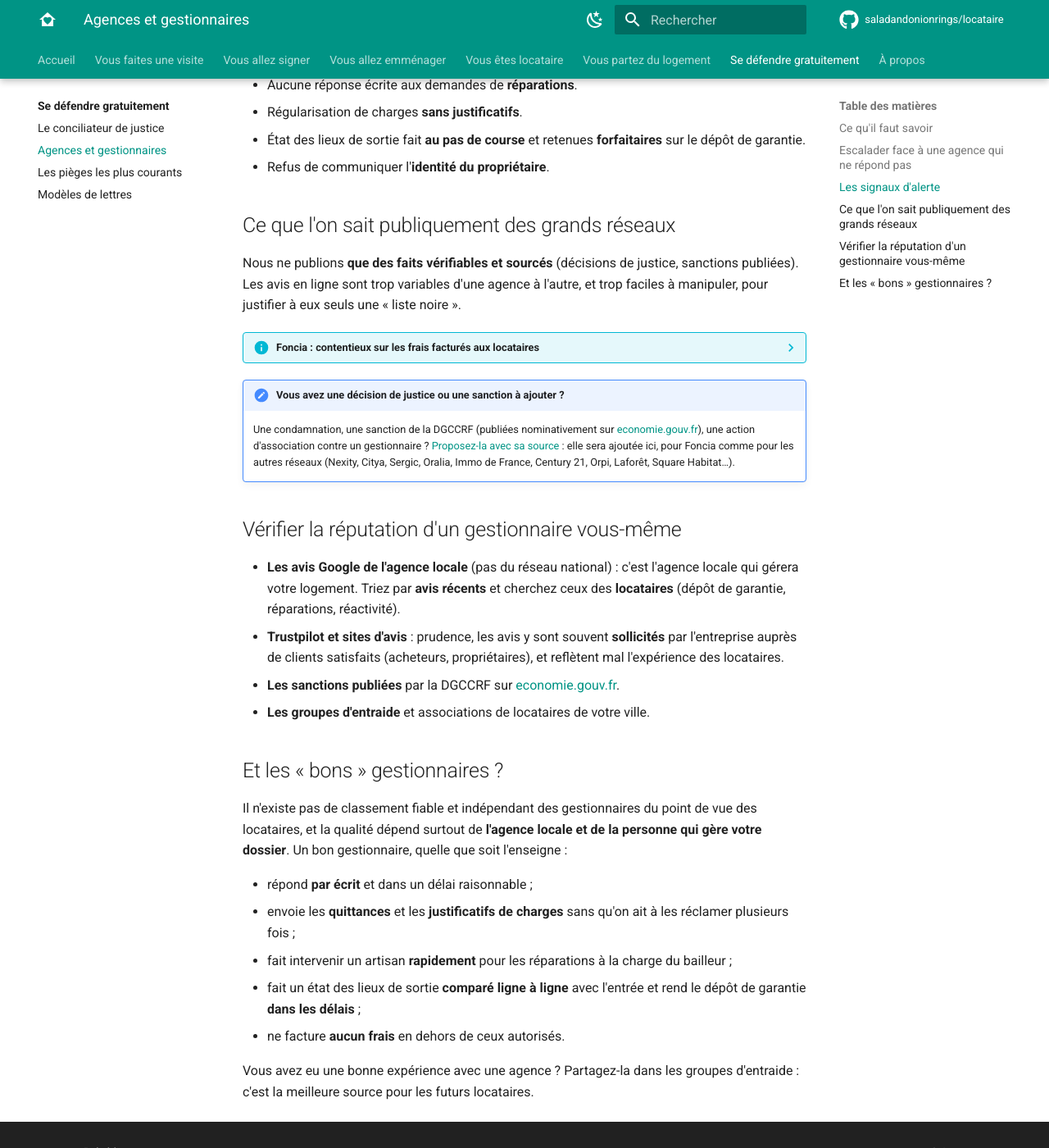
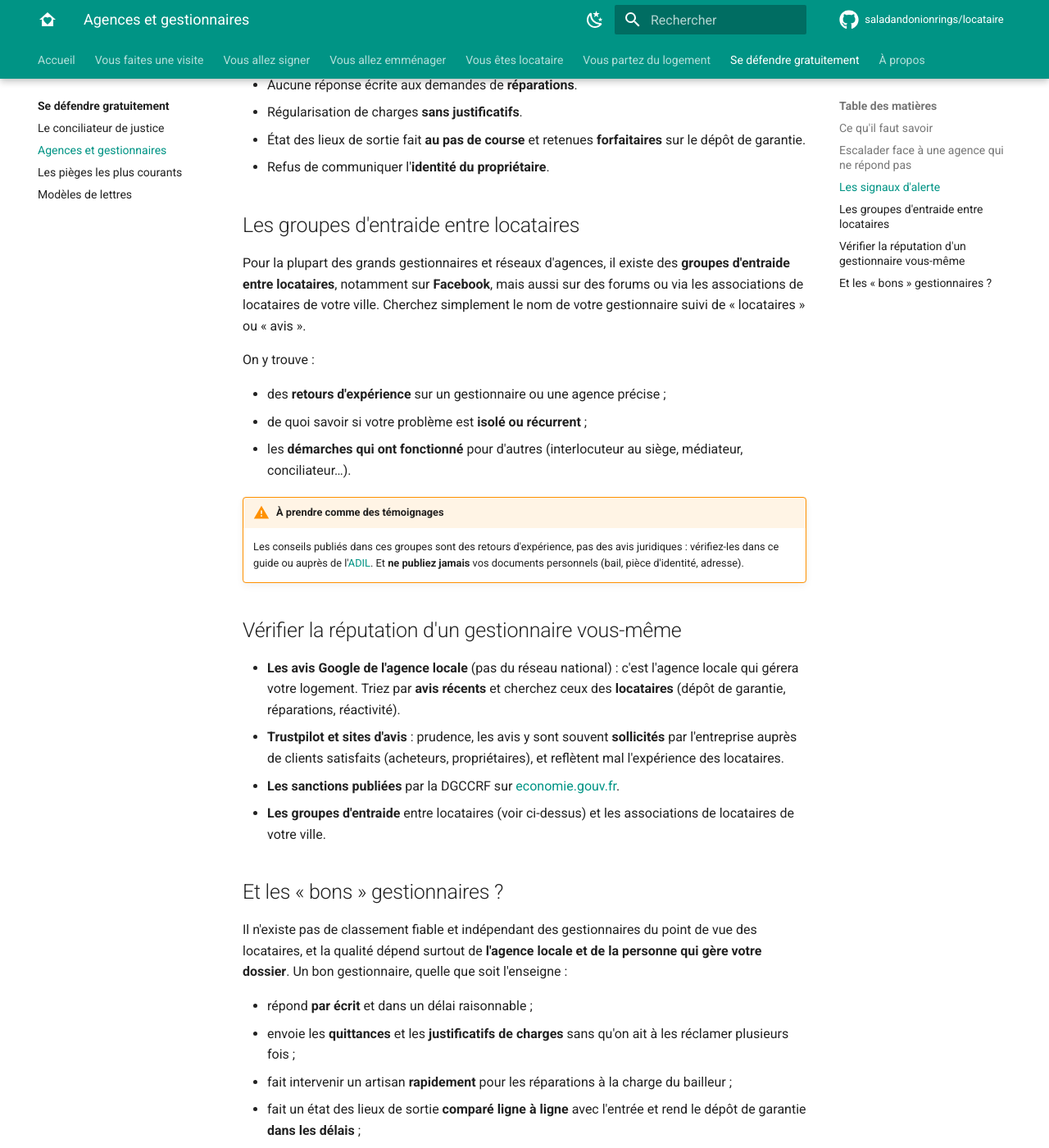
Before and after one commit to saladandonionrings/locataire, an MkDocs documentation site: the page built from docs/recours/gestionnaires.md, in a window 1280 px wide and 1400 px high, scrolled down 1205 px. Shown: the whole window at 82% size. Built offline with MkDocs 1.6.1 and Material for MkDocs 9.7.7, drawn with Linux system fonts in a browser that asks for light colours; comment, search, counter and statistics services are not loaded.

Commit message:
Retire les mentions de gestionnaires nommés au profit des groupes d'entraide
Remplace la section sur un réseau d'agences en particulier par une
présentation générale des groupes d'entraide entre locataires.

Co-Authored-By: Claude Opus 5.5 <noreply@anthropic.com>
Claude-Session: https://claude.ai/code/session_01E8eQTnP3uKNNUMfDPmtbKP

```diff
--- a/docs/recours/gestionnaires.md
+++ b/docs/recours/gestionnaires.md
@@ -30,27 +30,25 @@ Beaucoup de locataires n'ont **jamais affaire à leur propriétaire**, mais à u
 - État des lieux de sortie fait **au pas de course** et retenues **forfaitaires** sur le dépôt de garantie.
 - Refus de communiquer l'**identité du propriétaire**.
 
-## Ce que l'on sait publiquement des grands réseaux
+## Les groupes d'entraide entre locataires
 
-Nous ne publions **que des faits vérifiables et sourcés** (décisions de justice, sanctions publiées). Les avis en ligne sont trop variables d'une agence à l'autre, et trop faciles à manipuler, pour justifier à eux seuls une « liste noire ».
+Pour la plupart des grands gestionnaires et réseaux d'agences, il existe des **groupes d'entraide entre locataires**, notamment sur **Facebook**, mais aussi sur des forums ou via les associations de locataires de votre ville. Cherchez simplement le nom de votre gestionnaire suivi de « locataires » ou « avis ».
 
-??? info "Foncia : contentieux sur les frais facturés aux locataires"
-    - **2013** : à la suite d'une action de l'UFC-Que Choisir, le **tribunal de grande instance de Paris** (jugement du 3 décembre 2013) a jugé illicites plusieurs frais facturés aux locataires par différentes agences, visant notamment pour Foncia le « service d'avis d'échéance » et le « Pass-location », sous astreinte. ([LocService](https://www.locservice.fr/actualites/ufc-choisir-attaque-foncia-frais-abusifs-factures-aux-locataires-1937.html))
-    - **2014** : l'UFC-Que Choisir lance contre Foncia la **première action de groupe** en France, au sujet des frais d'avis d'échéance (environ 318 000 locataires et 44 millions d'euros réclamés). ([Que Choisir](https://www.quechoisir.org/action-ufc-que-choisir-l-ufc-que-choisir-lance-la-premiere-action-de-groupe-contre-foncia-groupe-44-millions-d-euros-doivent-etre-reverses-aux-locataires-n12371/))
-    - **Issue** : l'action de groupe a été déclarée **irrecevable** par le tribunal de Nanterre, puis l'UFC a été **déboutée en appel** (cour d'appel de Versailles, 20 mai 2021). ([LocService](https://www.locservice.fr/actualites/facturations-illicites-lufc-que-choisir-perd-son-proces-contre-foncia-4898.html))
-    - **À retenir pour vous** : quoi qu'il en soit de ces procédures, la loi est claire depuis : la **quittance est gratuite** <span class="loi">art. 21</span> et les frais d'envoi de quittance sont interdits <span class="loi">art. 4</span>. Refusez tout « frais d'avis d'échéance ».
+On y trouve :
 
-    **Entraide** : le groupe Facebook [« Je suis chez Foncia… »](https://www.facebook.com/groups/foncia/) réunit des locataires gérés par Foncia qui partagent leurs problèmes et les démarches qui ont fonctionné.
+- des **retours d'expérience** sur un gestionnaire ou une agence précise ;
+- de quoi savoir si votre problème est **isolé ou récurrent** ;
+- les **démarches qui ont fonctionné** pour d'autres (interlocuteur au siège, médiateur, conciliateur…).
 
-!!! note "Vous avez une décision de justice ou une sanction à ajouter ?"
-    Une condamnation, une sanction de la DGCCRF (publiées nominativement sur [economie.gouv.fr](https://www.economie.gouv.fr/dgccrf)), une action d'association contre un gestionnaire ? [Proposez-la avec sa source](https://github.com/saladandonionrings/locataire/issues/new/choose) : elle sera ajoutée ici, pour Foncia comme pour les autres réseaux (Nexity, Citya, Sergic, Oralia, Immo de France, Century 21, Orpi, Laforêt, Square Habitat…).
+!!! warning "À prendre comme des témoignages"
+    Les conseils publiés dans ces groupes sont des retours d'expérience, pas des avis juridiques : vérifiez-les dans ce guide ou auprès de l'[ADIL](https://www.anil.org/lanil-et-les-adil/votre-adil/). Et **ne publiez jamais** vos documents personnels (bail, pièce d'identité, adresse).
 
 ## Vérifier la réputation d'un gestionnaire vous-même
 
 - **Les avis Google de l'agence locale** (pas du réseau national) : c'est l'agence locale qui gérera votre logement. Triez par **avis récents** et cherchez ceux des **locataires** (dépôt de garantie, réparations, réactivité).
 - **Trustpilot et sites d'avis** : prudence, les avis y sont souvent **sollicités** par l'entreprise auprès de clients satisfaits (acheteurs, propriétaires), et reflètent mal l'expérience des locataires.
 - **Les sanctions publiées** par la DGCCRF sur [economie.gouv.fr](https://www.economie.gouv.fr/dgccrf).
-- **Les groupes d'entraide** et associations de locataires de votre ville.
+- **Les groupes d'entraide** entre locataires (voir ci-dessus) et les associations de locataires de votre ville.
 
 ## Et les « bons » gestionnaires ?
 
```
Also changed, not shown: docs/recours/index.md (+3 -3 lines).
